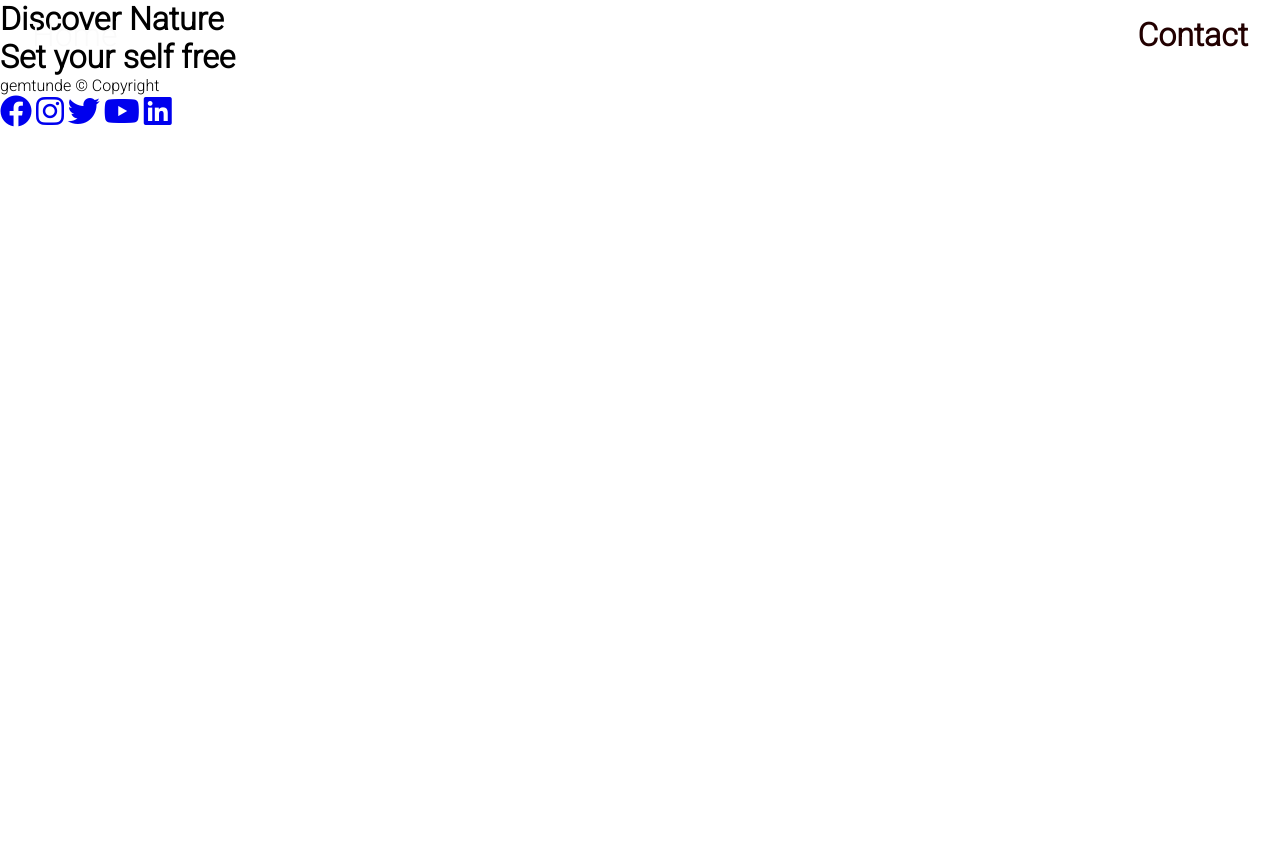
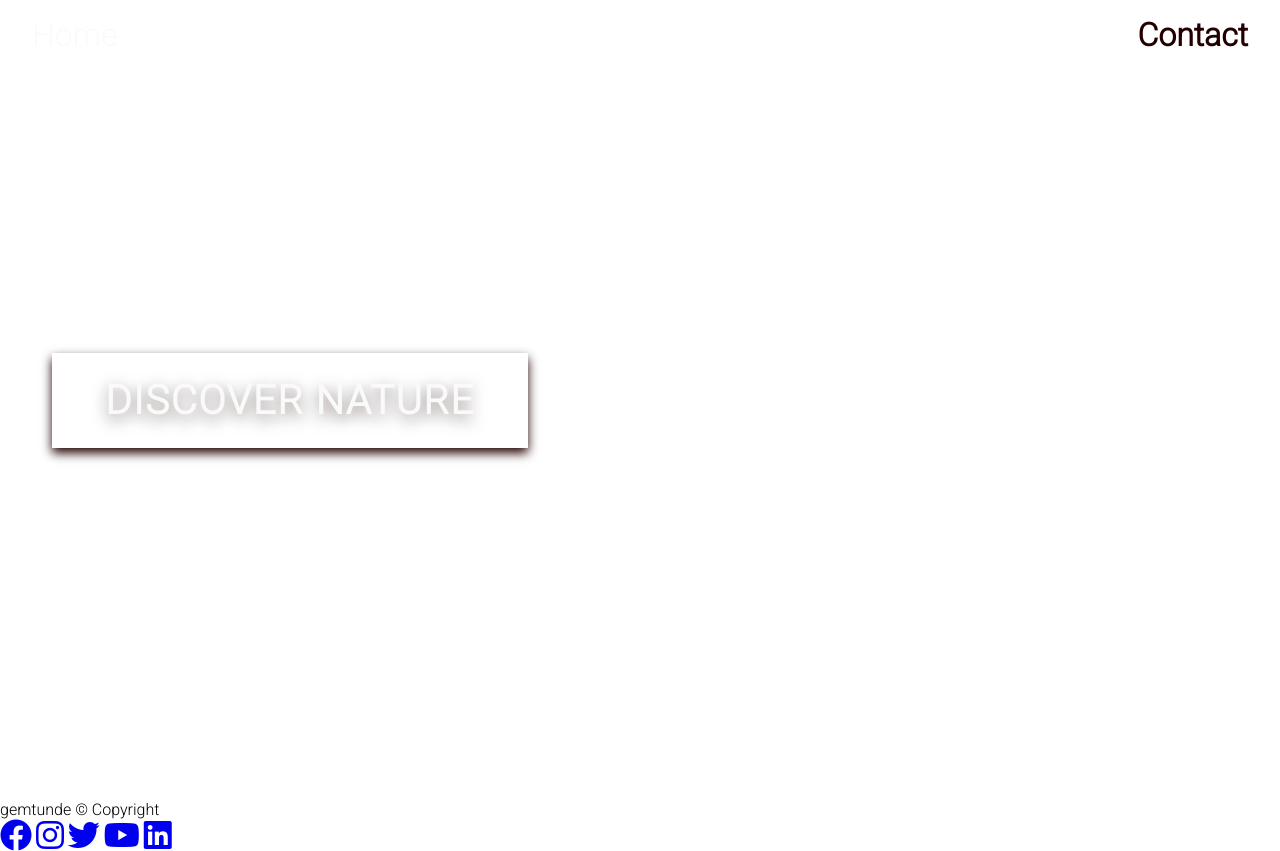
Before and after one commit to gemtunde/scss-starter-project, a plain HTML site: page css/index.html in a window 1280 px wide. Before the commit the page ends 800 px from the top, so only its background shows below. Drawn offline with nearby package versions, Linux system fonts and the light colour scheme; files that its build step writes are made by us from their sources; a web font is replaced by a local one.

Commit message:
sass main

```diff
--- a/sass/partials/_main.scss
+++ b/sass/partials/_main.scss
@@ -0,0 +1,76 @@
+.container {
+    display: flex;
+    height: 100vh;
+    width: 100%;
+}
+
+h1 {
+    background-image:$bg-img;
+    background-position: center;
+    background-size: cover;
+    background-repeat: no-repeat;
+    background-clip: text;
+    -webkit-background-clip: text;
+    @include Animation_left
+}
+
+.left {
+    width: 50%;
+        position: relative;
+    background-image:$bg-img;
+    background-position: top;
+    background-size: cover;
+    background-repeat: no-repeat;
+    margin-right: 120px;
+    h1 {
+            position: absolute;
+            left: 50%;
+            top: 50%;
+            opacity: 0;
+            transform: translate(-50%, -50%);
+            width: 80%;
+            text-transform: uppercase;
+            text-align: center;
+            color: $prim-c;
+            text-shadow: $shadow;
+            box-shadow: 0px 5px 10px $sec-c;
+            padding: 24px 6px;
+            font-size: 2.5rem;
+            letter-spacing: 0.1rem;
+            font-weight: bold;
+            animation: left 2s ease forwards;
+            animation-delay: 0.4s;
+            @include transition;
+            &:hover {
+                @include hover;
+                    box-shadow: inset -10px 5px 100px $sec-c;
+                }
+        }
+}
+
+@keyframes left {
+    0% {
+        opacity: 0;
+        top: 60%;
+    }
+
+    100% {
+        opacity: 1;
+        top: 50%;
+    }
+}
+.right {
+    width: 50%;
+    position: relative;
+    h1 {
+    position: absolute;
+    transform: translate(-50%);
+    top: 20vh;
+    font-size: 6rem;
+    background-image:$bg-img;
+    @include background;
+    color: transparent;
+    animation: right 2s ease forwards;
+    animation-delay: 0.3s;
+
+}}
--- a/sass/partials/_mixins.scss
+++ b/sass/partials/_mixins.scss
@@ -5,3 +5,45 @@
     cursor: pointer;
     @include transition;
 }
+@mixin Animation_left{
+    @keyframes right {
+        0% {
+                opacity: 0;
+                top: 60%;
+            }
+
+            100% {
+                opacity: 1;
+                top: 50%;
+            }
+        }
+                  animation: 1.4s ease forwards;
+                  animation-delay: 0.3s;
+}
+@mixin Animation_right{
+    @keyframes right {
+            0% {
+                background-position: -1000px;
+                left: 10%;
+                opacity: 0;
+            }
+
+            100% {
+                background-position: 0px;
+                left: 0%;
+                opacity: 1;
+            }
+        }
+                  animation: 1.4s ease forwards;
+                  animation-delay: 0.3s;
+}
+
+//bg
+@mixin background {
+    background-position: center;
+        background-size: cover;
+        background-repeat: no-repeat;
+        background-clip: text;
+        background-attachment: fixed;
+        -webkit-background-clip: text;
+}
```
Also changed, not shown: dist/css/style.css, 1 other file.
